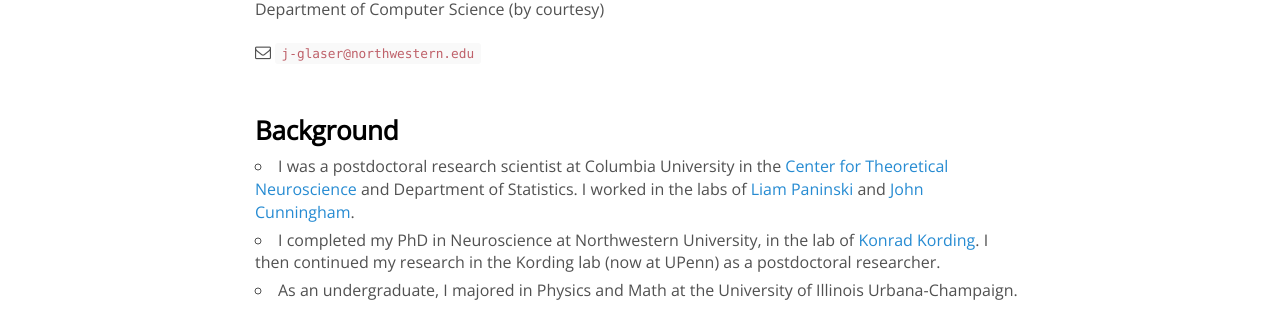
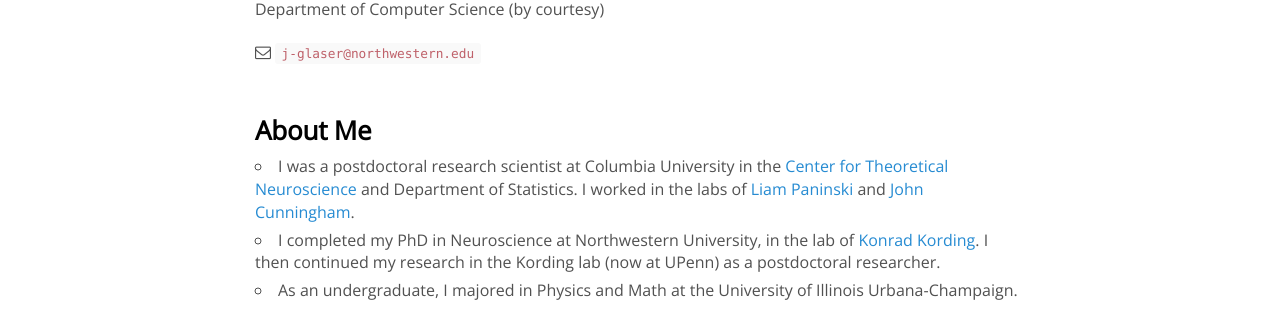
Before and after one commit to glaserlab/glaserlab.github.io, a Jekyll site: the page built from _people/josh_glaser.md, in a window 1280 px wide. Shown: the part 410-719 px from the top of the page. Built offline with Jekyll 4.4.1, drawn with Linux system fonts in a browser that asks for light colours; nearby versions of some CDN libraries; comment, search, counter and statistics services are not loaded.

Commit message:
Update josh_glaser.md

```diff
--- a/_people/josh_glaser.md
+++ b/_people/josh_glaser.md
@@ -12,7 +12,7 @@ Department of Computer Science (by courtesy)
 <i class="fa fa-envelope-o"></i>  `j-glaser@northwestern.edu`<br>
 <br>
 
-### Background
+### About Me
 * I was a postdoctoral research scientist at Columbia University in the [Center for Theoretical Neuroscience](https://ctn.zuckermaninstitute.columbia.edu/) and Department of Statistics. I worked in the labs of [Liam Paninski](http://www.stat.columbia.edu/~liam/) and [John Cunningham](http://stat.columbia.edu/~cunningham/).
 * I completed my PhD in Neuroscience at Northwestern University, in the lab of [Konrad Kording](http://kordinglab.com/). I then continued my research in the Kording lab (now at UPenn) as a postdoctoral researcher.
 * As an undergraduate, I majored in Physics and Math at the University of Illinois Urbana-Champaign.
```
